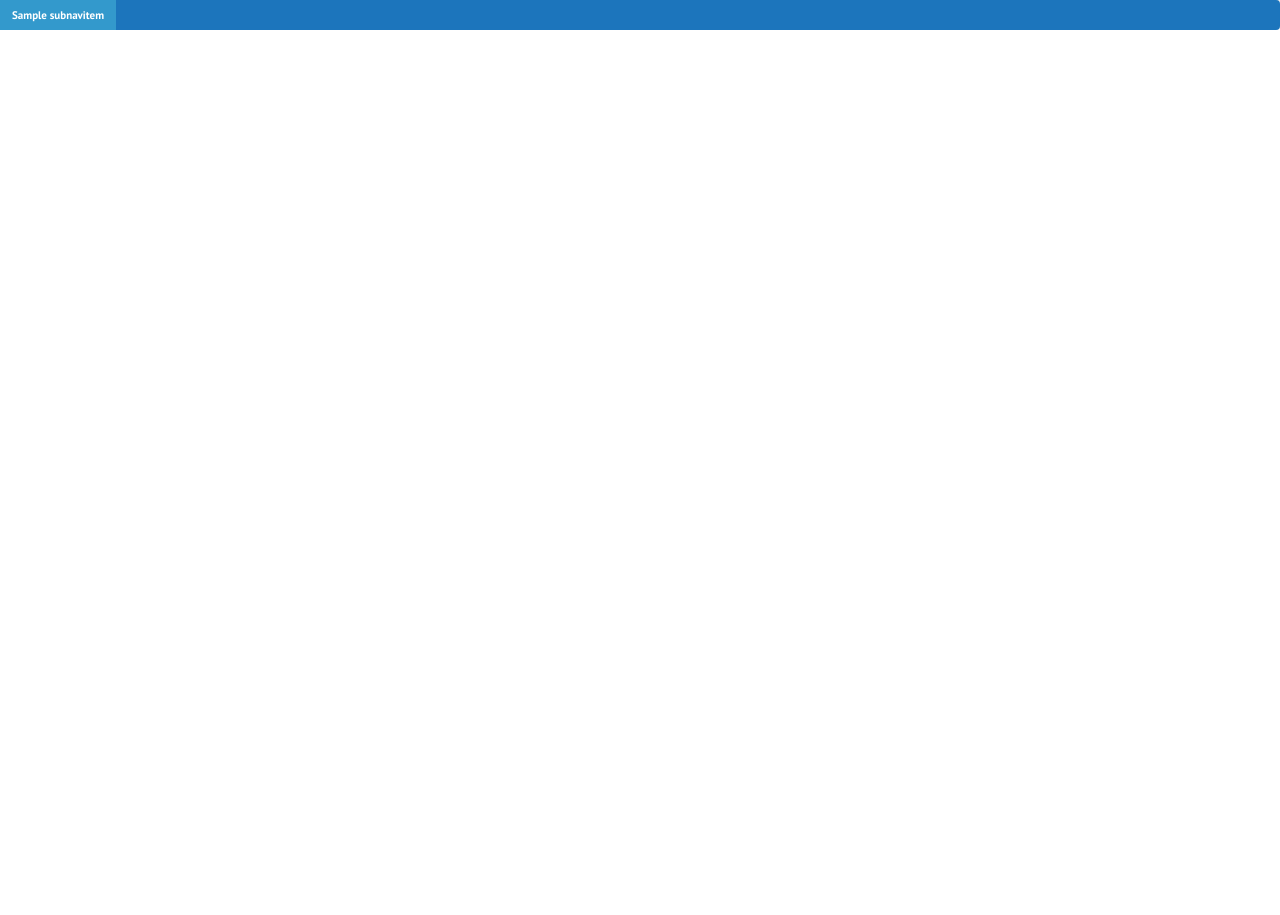
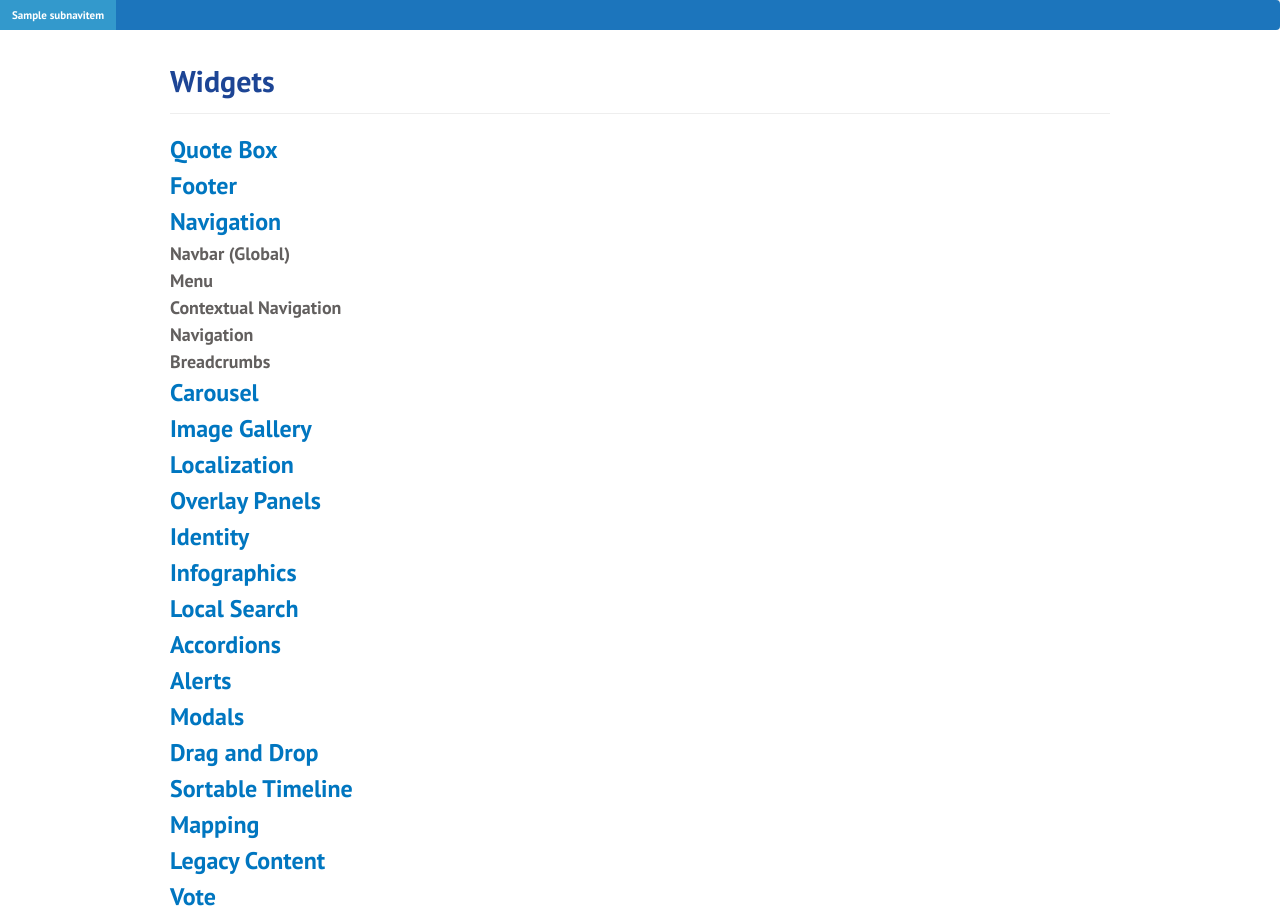
Before and after one commit to mpobrien/10gen-styleguide, a Flask app: template styleguide/styleguide/templates/widgets.html in a window 1280 px wide. Shown: the part 80-995 px from the top of the page. Before the commit the page ends 110 px from the top, so only its background shows below. Run offline with Flask 2, Linux system fonts and the light colour scheme; the template is opened without the code that fills it: most values are stand-ins (such as "Sample title", 1, 10 or a date in 2020); parts of the project's set-up code (start-up, migrations or seed data) failed here and were passed over; some libraries are stand-ins or nearby versions.

Commit message:
split styleguide into multiple templates

```diff
--- a/styleguide/styleguide/templates/base.html
+++ b/styleguide/styleguide/templates/base.html
@@ -32,6 +32,7 @@
     </head>
 
     <body>
+        <div class="fixed-top">
             {% block brandheader %}
             <div class="container" style="height:40px">
                 <div class="row">
@@ -96,6 +97,7 @@
                     </ul>
                 {% endif %}
             {% endblock %}
+        </div>
         <div class="container">
             {% block body %}
             {% endblock %}
--- a/styleguide/styleguide/templates/widgets.html
+++ b/styleguide/styleguide/templates/widgets.html
@@ -1,5 +1,34 @@
 {% extends "base.html"%}
 {% block body %}
 
+    <div class="page-header">
+        <h1>Widgets</h1>
+    </div>
+
+    <h2>Quote Box</h2>
+    <h2>Footer</h2>
+    <h2>Navigation</h2>
+    <h3>Navbar (Global)</h3>
+    <h3>Menu</h3>
+    <h3>Contextual Navigation</h3>
+    <h3>Navigation</h3>
+    <h3>Breadcrumbs</h3>
+
+    <h2>Carousel</h2>
+    <h2>Image Gallery</h2>
+    <h2>Localization</h2>
+    <h2>Overlay Panels</h2>
+    <h2>Identity</h2>
+    <h2>Infographics</h2>
+    <h2>Local Search</h2>
+    <h2>Accordions</h2>
+    <h2>Alerts</h2>
+    <h2>Modals</h2>
+    <h2>Drag and Drop</h2>
+    <h2>Sortable Timeline</h2>
+    <h2>Mapping</h2>
+    <h2>Legacy Content</h2>
+    <h2>Vote</h2>
+
 
 {% endblock %}
```
Also changed, not shown: styleguide/styleguide/templates/colors.html (+7 -0 lines), styleguide/styleguide/templates/fonts.html (+22 -0 lines), styleguide/styleguide/templates/fundamental-elements.html (+14 -2 lines), styleguide/styleguide/templates/images.html (+9 -0 lines), styleguide/styleguide/templates/layouts.html (+7 -0 lines). Lines whose indentation alone changed are shown as unchanged.
